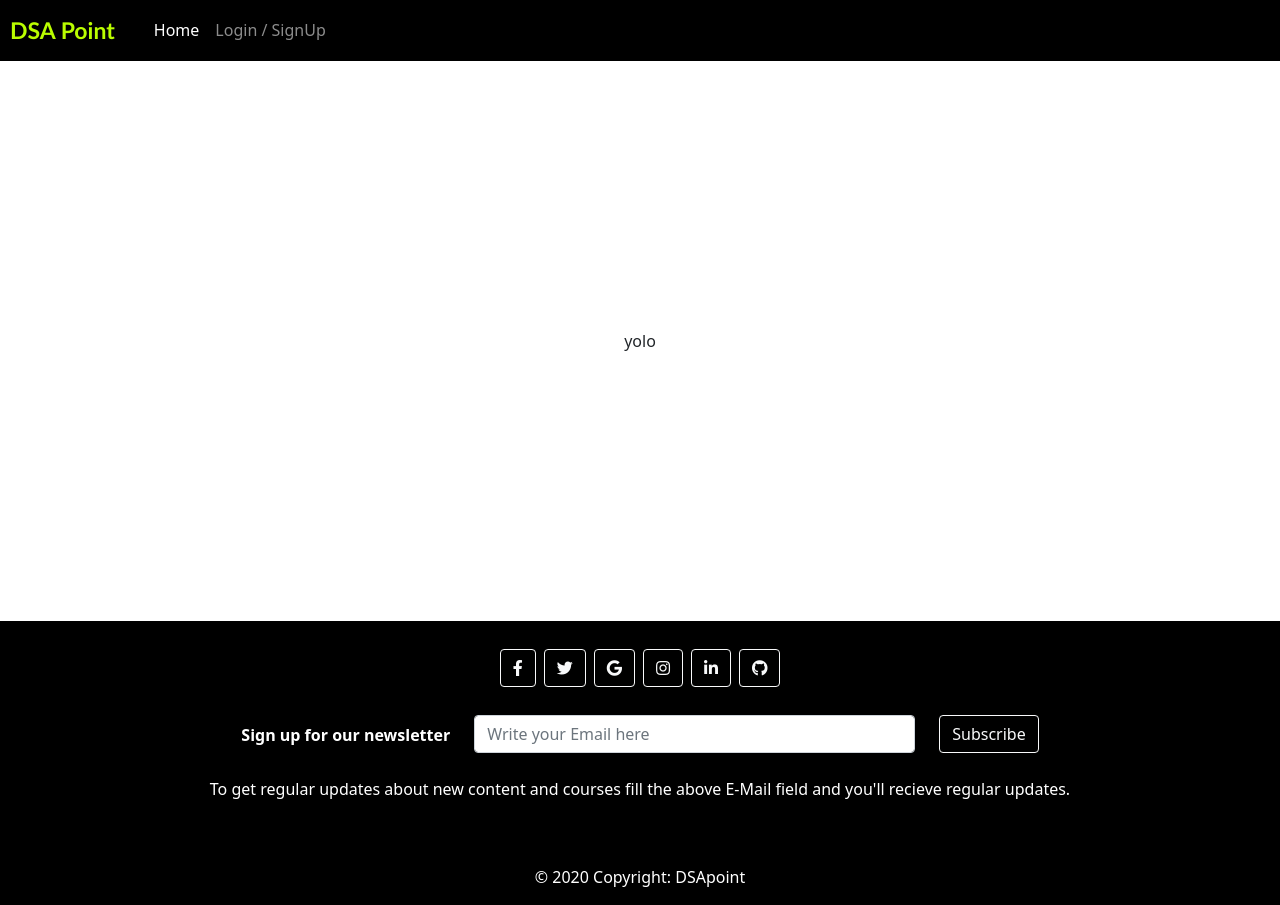
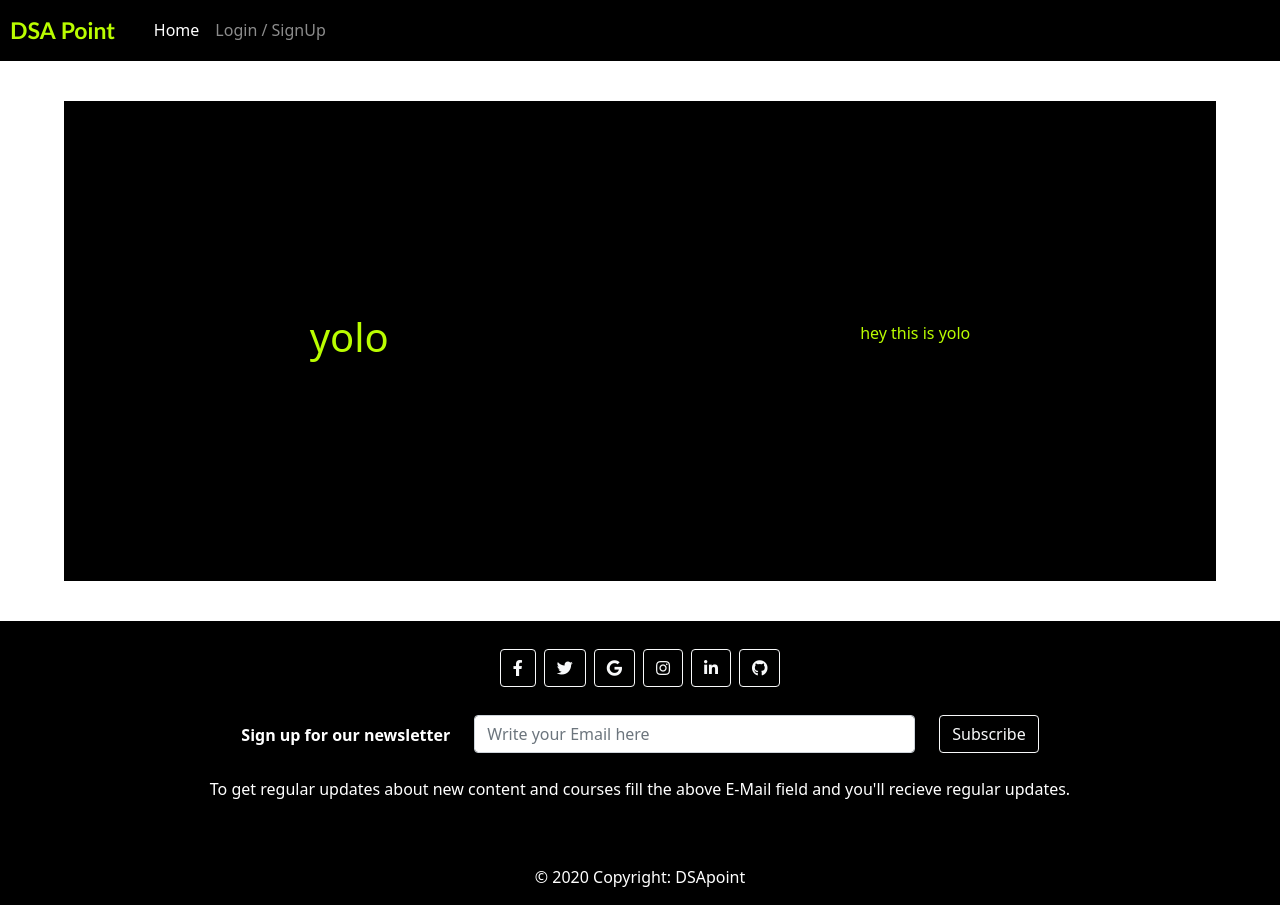
Before and after one commit to dev-anuragS/DSApoint, a React (Create React App) app in the folder dsapoint/: page / in a window 1280 px wide. Built offline with nearby package versions, Linux system fonts and the light colour scheme.

Commit message:
modified home page

```diff
--- a/dsapoint/src/components/Home.jsx
+++ b/dsapoint/src/components/Home.jsx
@@ -5,7 +5,10 @@ const Home = () => {
     return (
         <>
             <div id="home">
-                yolo
+                <div id="homeContent">
+                    <h1>yolo</h1>
+                    <p>hey this is yolo</p>
+                </div>
             </div>
         </>
     )
--- a/dsapoint/src/components/sass/home.scss
+++ b/dsapoint/src/components/sass/home.scss
@@ -1,8 +1,20 @@
 @import '../sass/variables.scss';
 
 #home{
-    height:70vh;
+    min-height:70vh;
+    min-width:100vw;
     display: flex;
     align-items: center;
     justify-content: center;
 }
+
+#homeContent{
+    min-height: 60vh;
+    min-width:90vw;
+    padding:10px;
+    background-color: $background;
+    color: $primary;
+    display:flex;
+    align-items: center;
+    justify-content: space-around;
+}
```
